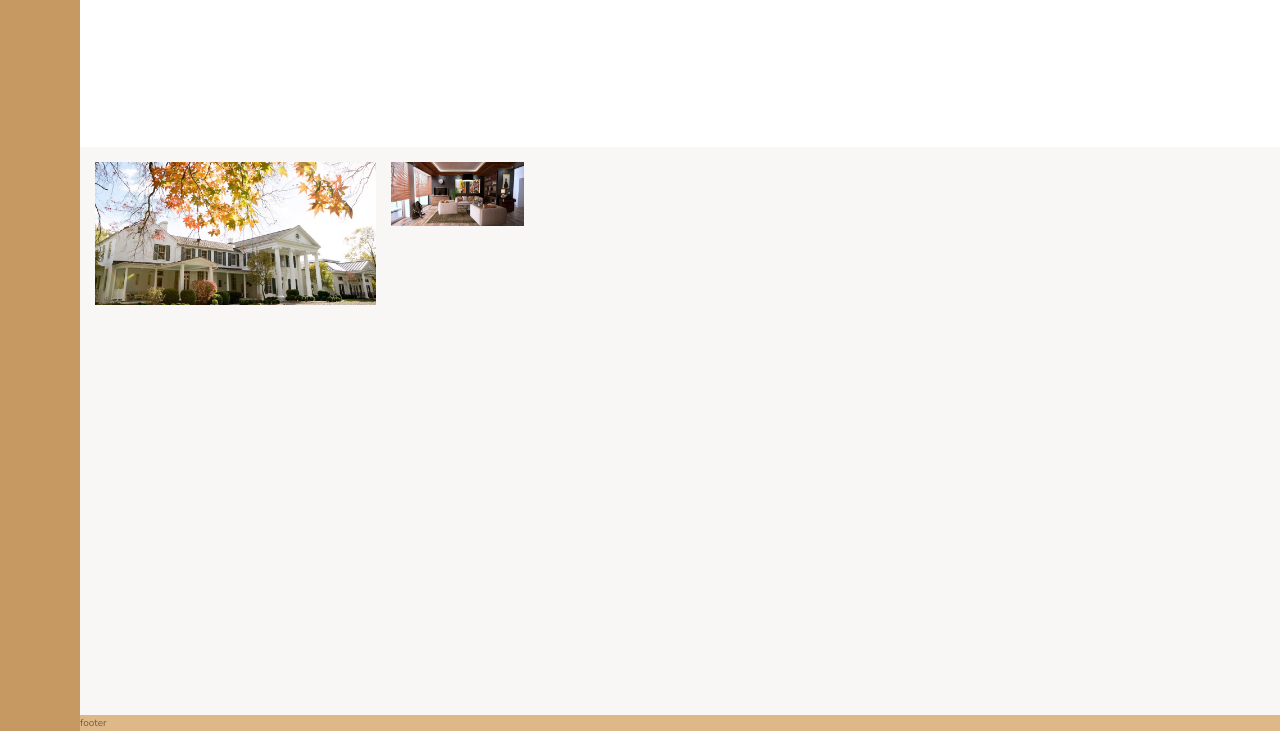
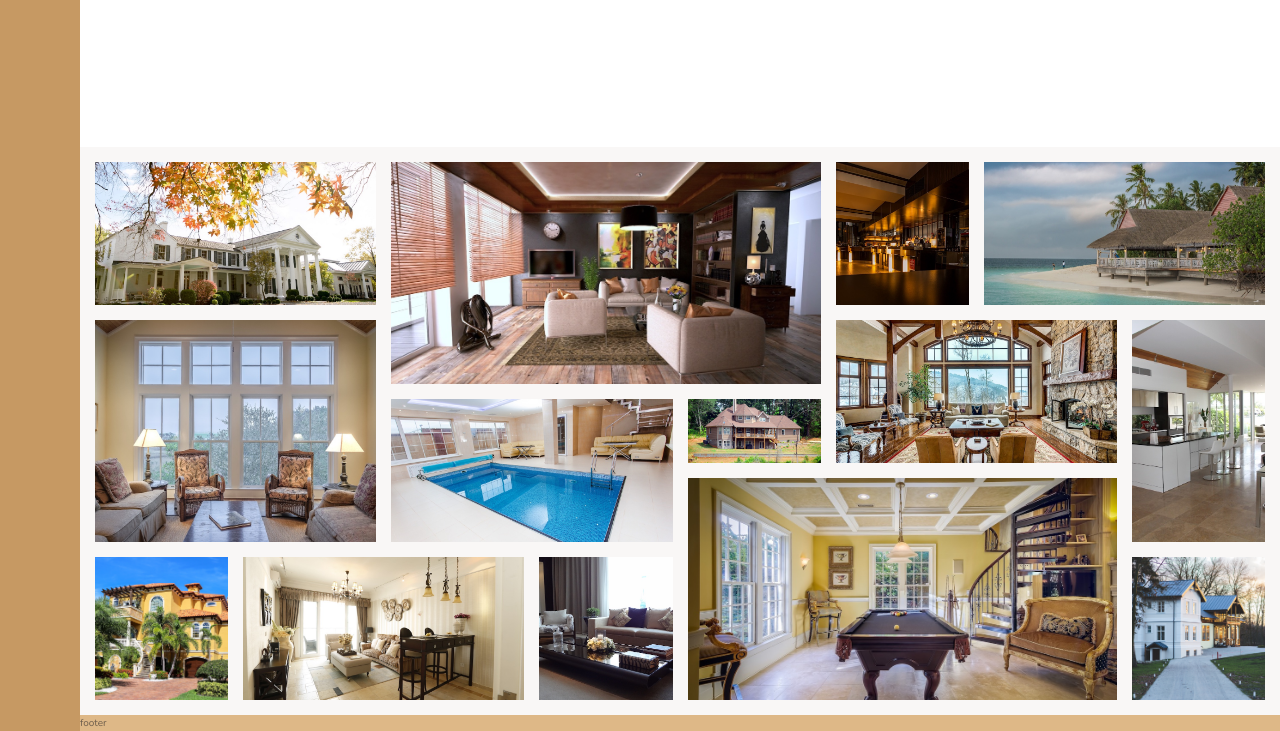
Before and after one commit to trinhminhnhat/html-css-nexter, a website: page index.html in a window 1280 px wide. Shown: the part 2925-3656 px from the top of the page. Drawn offline with nearby package versions, Linux system fonts and the light colour scheme.

Commit message:
style: gallery section

```diff
--- a/index.html
+++ b/index.html
@@ -315,9 +315,44 @@
         <figure class="gallery__item gallery__item--1">
             <img src="img/gal-1.jpeg" alt="Gallery image 1" class="gallery__img">
         </figure>
-
         <figure class="gallery__item gallery__item--2">
             <img src="img/gal-2.jpeg" alt="Gallery image 2" class="gallery__img">
+        </figure>
+        <figure class="gallery__item gallery__item--3">
+            <img src="img/gal-3.jpeg" alt="Gallery image 3" class="gallery__img">
+        </figure>
+        <figure class="gallery__item gallery__item--4">
+            <img src="img/gal-4.jpeg" alt="Gallery image 4" class="gallery__img">
+        </figure>
+        <figure class="gallery__item gallery__item--5">
+            <img src="img/gal-5.jpeg" alt="Gallery image 5" class="gallery__img">
+        </figure>
+        <figure class="gallery__item gallery__item--6">
+            <img src="img/gal-6.jpeg" alt="Gallery image 6" class="gallery__img">
+        </figure>
+        <figure class="gallery__item gallery__item--7">
+            <img src="img/gal-7.jpeg" alt="Gallery image 7" class="gallery__img">
+        </figure>
+        <figure class="gallery__item gallery__item--8">
+            <img src="img/gal-8.jpeg" alt="Gallery image 8" class="gallery__img">
+        </figure>
+        <figure class="gallery__item gallery__item--9">
+            <img src="img/gal-9.jpeg" alt="Gallery image 9" class="gallery__img">
+        </figure>
+        <figure class="gallery__item gallery__item--10">
+            <img src="img/gal-10.jpeg" alt="Gallery image 10" class="gallery__img">
+        </figure>
+        <figure class="gallery__item gallery__item--11">
+            <img src="img/gal-11.jpeg" alt="Gallery image 11" class="gallery__img">
+        </figure>
+        <figure class="gallery__item gallery__item--12">
+            <img src="img/gal-12.jpeg" alt="Gallery image 12" class="gallery__img">
+        </figure>
+        <figure class="gallery__item gallery__item--13">
+            <img src="img/gal-13.jpeg" alt="Gallery image 13" class="gallery__img">
+        </figure>
+        <figure class="gallery__item gallery__item--14">
+            <img src="img/gal-14.jpeg" alt="Gallery image 14" class="gallery__img">
         </figure>
     </section>
 
--- a/scss/_gallery.scss
+++ b/scss/_gallery.scss
@@ -13,6 +13,71 @@
             grid-row: 1 / span 2;
             grid-column: 1 / span 2;
         }
+
+        &--2 {
+            grid-row: 1 / span 3;
+            grid-column: 3 / span 3;
+        }
+
+        &--3 {
+            grid-row: 1 / span 2;
+            grid-column: 6 / 7;
+        }
+
+        &--4 {
+            grid-row: 1 / span 2;
+            grid-column: 7 / -1;
+        }
+
+        &--5 {
+            grid-row: 3 / span 3;
+            grid-column: 1 / span 2;
+        }
+
+        &--6 {
+            grid-row: 4 / span 2;
+            grid-column: 3 / span 2;
+        }
+
+        &--7 {
+            grid-row: 4 / 5;
+            grid-column: 5 / 6;
+        }
+
+        &--8 {
+            grid-row: 3 / span 2;
+            grid-column: 6 / span 2;
+        }
+
+        &--9 {
+            grid-row: 3 / span 3;
+            grid-column: 8 / -1;
+        }
+
+        &--10 {
+            grid-row: 6 / span 2;
+            grid-column: 1 / 2;
+        }
+
+        &--11 {
+            grid-row: 6 / span 2;
+            grid-column: 2 / span 2;
+        }
+
+        &--12 {
+            grid-row: 6 / span 2;
+            grid-column: 4 / 5;
+        }
+
+        &--13 {
+            grid-row: 5 / span 3;
+            grid-column: 5 / span 3;
+        }
+
+        &--14 {
+            grid-row: 6 / span 2;
+            grid-column: 8 / -1;
+        }
     }
 
     &__img {
```
Also changed, not shown: css/style.css.
